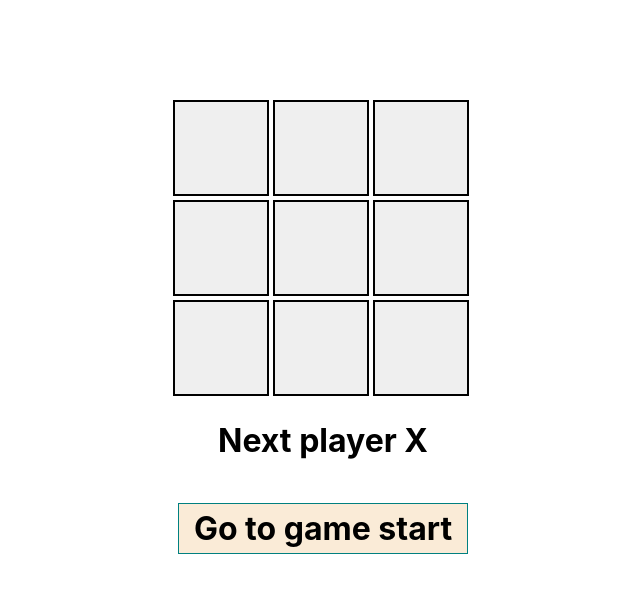
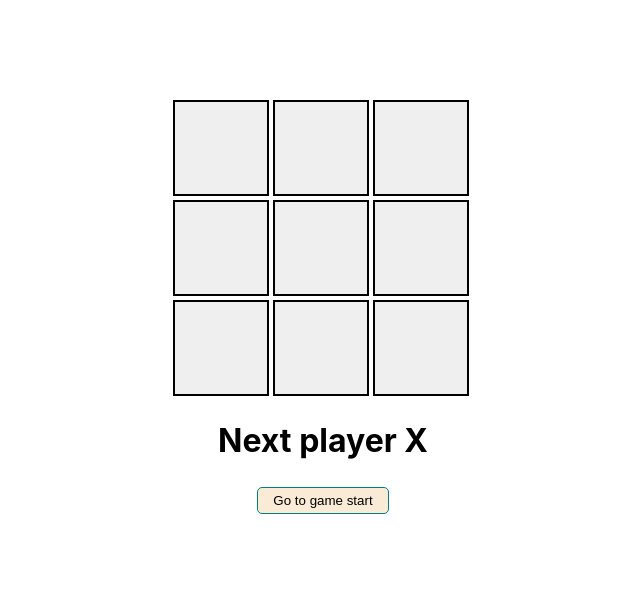
Before and after one commit to kiwi28/tictac, a React (Create React App) app: page / in a window 1280 px wide. Shown: the top 592 px of the page, without its empty margins (317-957 px from the left). Built offline with nearby package versions, Linux system fonts and the light colour scheme.

Commit message:
fixed buttons

```diff
--- a/src/components/HistoryLog.jsx
+++ b/src/components/HistoryLog.jsx
@@ -6,9 +6,9 @@ export const HistoryLog = ({ history, handleFuture }) => {
     <>
       {history.map((log, idx) => {
         return (
-          <h1 className="log" key={idx} onClick={handleFuture(log, idx)}>
+          <button className="log" key={idx} onClick={handleFuture(log, idx)}>
             {idx ? `Go to step ${idx}` : "Go to game start"}
-          </h1>
+          </button>
         );
       })}
     </>
--- a/src/styles/HistoryLog.css
+++ b/src/styles/HistoryLog.css
@@ -2,4 +2,6 @@
   border: 1px solid teal;
   background-color: antiquewhite;
   padding: 5px 15px;
+  margin: 5px;
+  border-radius: 5px;
 }
```
